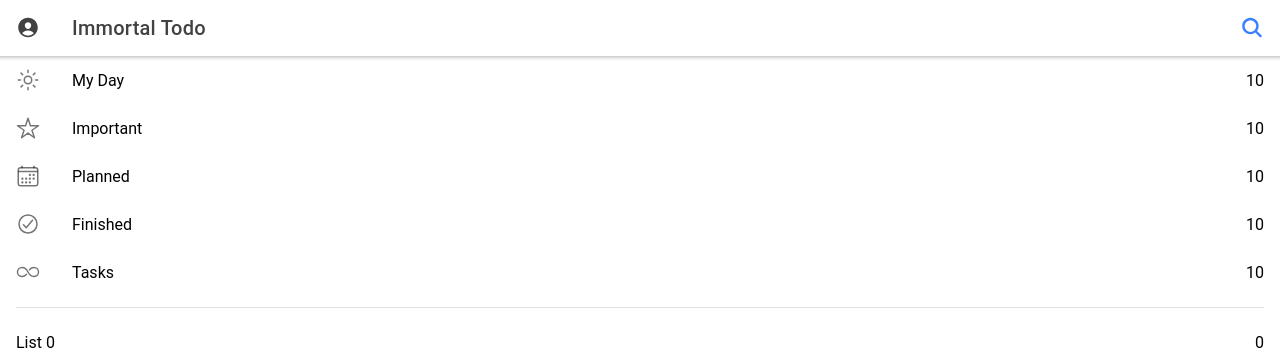
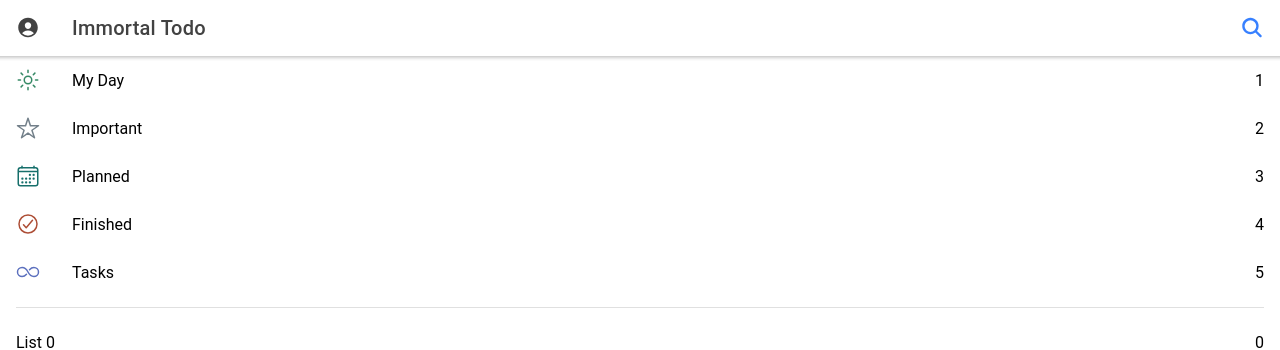
Before and after one commit to immortalt/immortal-todo, a React (Create React App) app: page /home in a window 1280 px wide. Shown: the top 350 px of the page. Built offline with nearby package versions, Linux system fonts and the light colour scheme.

Commit message:
style(all): optimize theme; load quick lists from a data

```diff
--- a/src/App.tsx
+++ b/src/App.tsx
@@ -30,7 +30,11 @@ setupIonicReact();
 const darkTheme = createTheme({
     palette: {
         mode: 'dark',
-        divider:"#080808"
+        divider: "#3D3D3D",
+        background: {
+            default: "#080808",
+            paper: "#080808",
+        },
     },
 });
 const lightTheme = createTheme({
--- a/src/pages/Home/index.tsx
+++ b/src/pages/Home/index.tsx
@@ -12,20 +12,23 @@ import {
 import TodoLists from "../../components/TodoLists";
 import React from "react";
 import {
-    calendarOutline, checkmarkCircleOutline,
-    infiniteOutline,
     personCircle,
     search,
-    starOutline,
     sunnyOutline
 } from 'ionicons/icons';
 import {Divider} from "@mui/material";
 import {RouteComponentProps} from "react-router";
 import {Link} from "react-router-dom";
+import quickLists from "./quickLists";
 
 const preventDefault = (e: any) => e.preventDefault();
 const Home: React.FC<RouteComponentProps> = (props) => {
-    const pageStyle = {userSelect: 'none'}
+    const pageStyle = {userSelect: 'none'};
+    const prefersDark = window.matchMedia('(prefers-color-scheme: dark)');
+    const isDark = prefersDark.matches;
+    const itemStyle = {
+        "--background-activated": isDark ? "var(--ion-color-dark-shade)" : "var(--ion-color-light-shade)",
+    }
     return (
         <IonPage style={pageStyle}>
             <IonHeader>
@@ -46,36 +49,15 @@ const Home: React.FC<RouteComponentProps> = (props) => {
                 </IonToolbar>
             </IonHeader>
             <IonContent fullscreen>
-                <IonItem routerLink="/todo/today" button detail={false}
-                         lines="none">
-                    <IonIcon icon={sunnyOutline} slot="start"></IonIcon>
-                    <IonLabel>{"My Day"}</IonLabel>
-                    <IonLabel slot="end">{10}</IonLabel>
-                </IonItem>
-                <IonItem button detail={false}
-                         lines="none" routerLink="/todo/important">
-                    <IonIcon icon={starOutline} slot="start"></IonIcon>
-                    <IonLabel>{"Important"}</IonLabel>
-                    <IonLabel slot="end">{10}</IonLabel>
-                </IonItem>
-                <IonItem button detail={false}
-                         lines="none" routerLink="/todo/planned">
-                    <IonIcon icon={calendarOutline} slot="start"></IonIcon>
-                    <IonLabel>{"Planned"}</IonLabel>
-                    <IonLabel slot="end">{10}</IonLabel>
-                </IonItem>
-                <IonItem button detail={false}
-                         lines="none" routerLink="/todo/finished">
-                    <IonIcon icon={checkmarkCircleOutline} slot="start"></IonIcon>
-                    <IonLabel>{"Finished"}</IonLabel>
-                    <IonLabel slot="end">{10}</IonLabel>
-                </IonItem>
-                <IonItem button detail={false}
-                         lines="none" routerLink="/todo/tasks">
-                    <IonIcon icon={infiniteOutline} slot="start"></IonIcon>
-                    <IonLabel>{"Tasks"}</IonLabel>
-                    <IonLabel slot="end">{10}</IonLabel>
-                </IonItem>
+                {quickLists.map((item, index) => {
+                    const {id, title, color, count, icon} = item;
+                    return (<IonItem key={id} style={itemStyle} routerLink="/todo/today" button detail={false}
+                                     lines="none">
+                        <IonIcon style={{color: color}} icon={icon} slot="start"></IonIcon>
+                        <IonLabel>{title}</IonLabel>
+                        <IonLabel slot="end">{count}</IonLabel>
+                    </IonItem>)
+                })}
                 <Divider style={{marginLeft: 16, marginRight: 16, marginTop: 10, marginBottom: 10}}></Divider>
                 <TodoLists></TodoLists>
             </IonContent>
--- /dev/null
+++ b/src/pages/Home/quickLists.ts
@@ -0,0 +1,45 @@
+import {
+    calendarOutline, checkmarkCircleOutline,
+    infiniteOutline,
+    starOutline,
+    sunnyOutline
+} from 'ionicons/icons';
+
+const quiclLists = [
+    {
+        "id": "myday",
+        "title": "My Day",
+        "color": "#358965",
+        "count": 1,
+        "icon": sunnyOutline
+    },
+    {
+        "id": "important",
+        "title": "Important",
+        "color": "#73808A",
+        "count": 2,
+        "icon": starOutline
+    },
+    {
+        "id": "planned",
+        "title": "Planned",
+        "color": "#166F6B",
+        "count": 3,
+        "icon": calendarOutline
+    },
+    {
+        "id": "finished",
+        "title": "Finished",
+        "color": "#AD4E36",
+        "count": 4,
+        "icon": checkmarkCircleOutline
+    },
+    {
+        "id": "tasks",
+        "title": "Tasks",
+        "color": "#5C70BE",
+        "count": 5,
+        "icon": infiniteOutline
+    }
+]
+export default quiclLists;
--- a/src/pages/Search/index.tsx
+++ b/src/pages/Search/index.tsx
@@ -59,9 +59,8 @@ const Search: React.FC = () => {
         <IonPage>
             <IonHeader>
                 <IonToolbar>
-                    <IonButtons slot="start" style={{height: 44,}}>
-                        <IonBackButton defaultHref="/home"
-                        ></IonBackButton>
+                    <IonButtons slot="start" style={{height: 44}}>
+                        <IonBackButton defaultHref="/home"></IonBackButton>
                     </IonButtons>
                     <input className={isIOS ? "searchbar ios" : "searchbar"} type="text" defaultValue=""
                            placeholder="Search" autoFocus
--- a/src/pages/TodoList/index.tsx
+++ b/src/pages/TodoList/index.tsx
@@ -53,7 +53,7 @@ const TodoPage: React.FC<TodoPageProps> = ({match}) => {
     return (
         <>
             <IonHeader mode="ios">
-                <IonToolbar mode="md">
+                <IonToolbar mode={isIOS ? 'ios' : 'md'}>
                     <IonButtons slot="start" style={{height: 44}}>
                         <IonBackButton defaultHref="/home" text={isIOS ? "Lists" : ""}></IonBackButton>
                     </IonButtons>
--- a/src/theme/variables.css
+++ b/src/theme/variables.css
@@ -197,8 +197,8 @@ http://ionicframework.com/docs/theming/ */
    */
 
   .md body {
-    --ion-background-color: #121212;
-    --ion-background-color-rgb: 18,18,18;
+    --ion-background-color: #080808;
+    --ion-background-color-rgb: 8,8,8;
 
     --ion-text-color: #ffffff;
     --ion-text-color-rgb: 255,255,255;
@@ -231,6 +231,6 @@ http://ionicframework.com/docs/theming/ */
 
     --ion-tab-bar-background: #080808;
 
-    --ion-card-background: #1e1e1e;
+    --ion-card-background: #080808;
   }
 }
```
